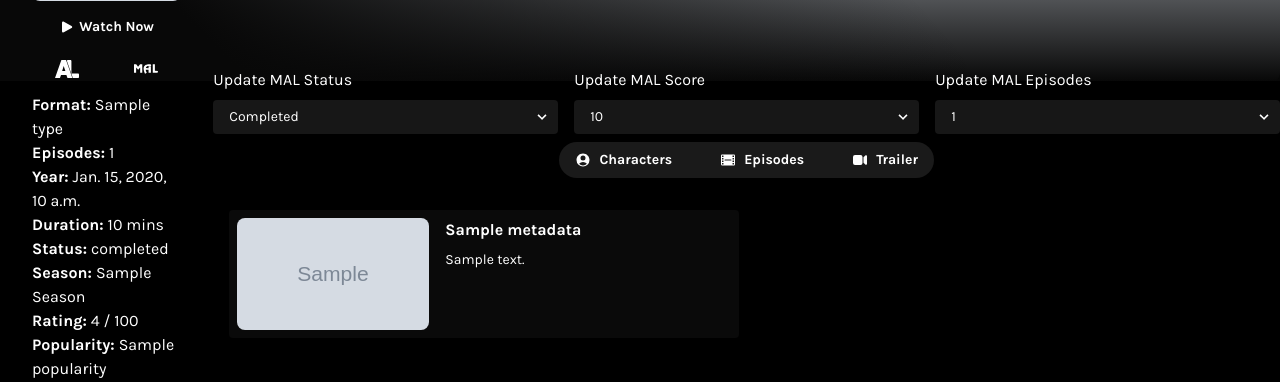
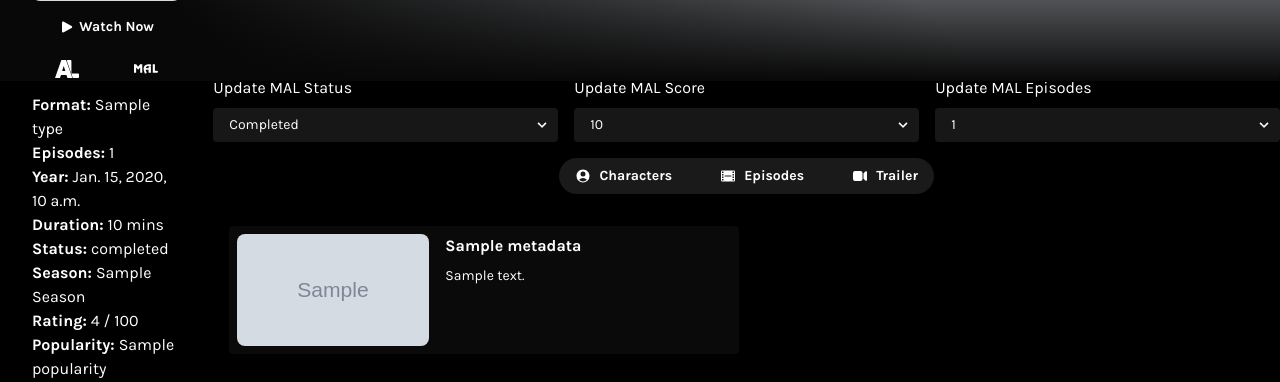
Before and after one commit to luciferreeves/yugen, a Django app: template templates/detail/detail.html in a window 1280 px wide. Shown: the part 392-774 px from the top of the page. Run offline with Django 4.2, Linux system fonts and the light colour scheme; the template is opened without the code that fills it: most values are stand-ins (such as "Sample title", 1, 10 or a date in 2020); grey boxes marked "Sample" are stand-in pictures; style sheets or scripts are compiled from the project's sources.

Commit message:
detail page fixes

```diff
--- a/templates/detail/detail.html
+++ b/templates/detail/detail.html
@@ -166,11 +166,11 @@
             {{ anime.title.romaji }}
             {% endif %}
         </h2>
-        <p class="h-96 lg:max-h-24 overflow-auto text-sm text-white no-scrollbar">
+        <p class="h-96 lg:max-h-24 overflow-auto my-2 text-sm text-white no-scrollbar">
             {{ anime.description|strip_html }}
         </p>
         {% if mal_data %}
-        <section class="flex flex-col lg:flex-row gap-4">
+        <section class="flex flex-col lg:flex-row gap-4 my-2">
             <div class="flex-1 flex flex-col gap-2">
                 <span>Update MAL Status</span>
                 <div class="relative w-full custom-select text-sm" data-select="status">
@@ -239,8 +239,8 @@
             </div>
             <div class="flex-1 flex flex-col gap-2">
                 <span>Update MAL Episodes</span>
-                <div class="relative w-full custom-select text-sm" data-select="episodes">
-                    <div class="select-none cursor-pointer bg-neutral-900 py-2 px-4 pr-8 rounded leading-tight focus:outline-none" id="episodes">
+                <div class="relative w-full custom-select text-sm" data-select="episodes_m">
+                    <div class="select-none cursor-pointer bg-neutral-900 py-2 px-4 pr-8 rounded leading-tight focus:outline-none" id="episodes_m">
                         {% if mal_data.my_list_status.num_episodes_watched %}
                             {{ mal_data.my_list_status.num_episodes_watched }}
                         {% else %}
@@ -252,7 +252,7 @@
                             <path d="M9.293 12.95l.707.707L15.657 8l-1.414-1.414L10 10.828 5.757 6.586 4.343 8z"/>
                         </svg>
                     </div>
-                    <div class="absolute z-10 w-full mt-1 bg-neutral-900 rounded shadow-lg hidden max-h-96 overflow-y-scroll no-scrollbar" id="episodes_options">
+                    <div class="absolute z-10 w-full mt-1 bg-neutral-900 rounded shadow-lg hidden max-h-96 overflow-y-scroll no-scrollbar" id="episodes_m_options">
                         <div class="py-1">
                             <div class="cursor-pointer px-4 py-2 text-white hover:bg-{{ user.preferences.accent_colour }}-600" data-value="Episodes">0</div>
                             {% for i in mal_episode_range %}
@@ -439,7 +439,7 @@
 
     const statusSelect = document.getElementById('status');
     const scoreSelect = document.getElementById('score');
-    const episodesSelect = document.getElementById('episodes');
+    const episodesSelect = document.getElementById('episodes_m');
 
     // Call the API to update the user's list
     const observer = new MutationObserver(function(mutations){
```
